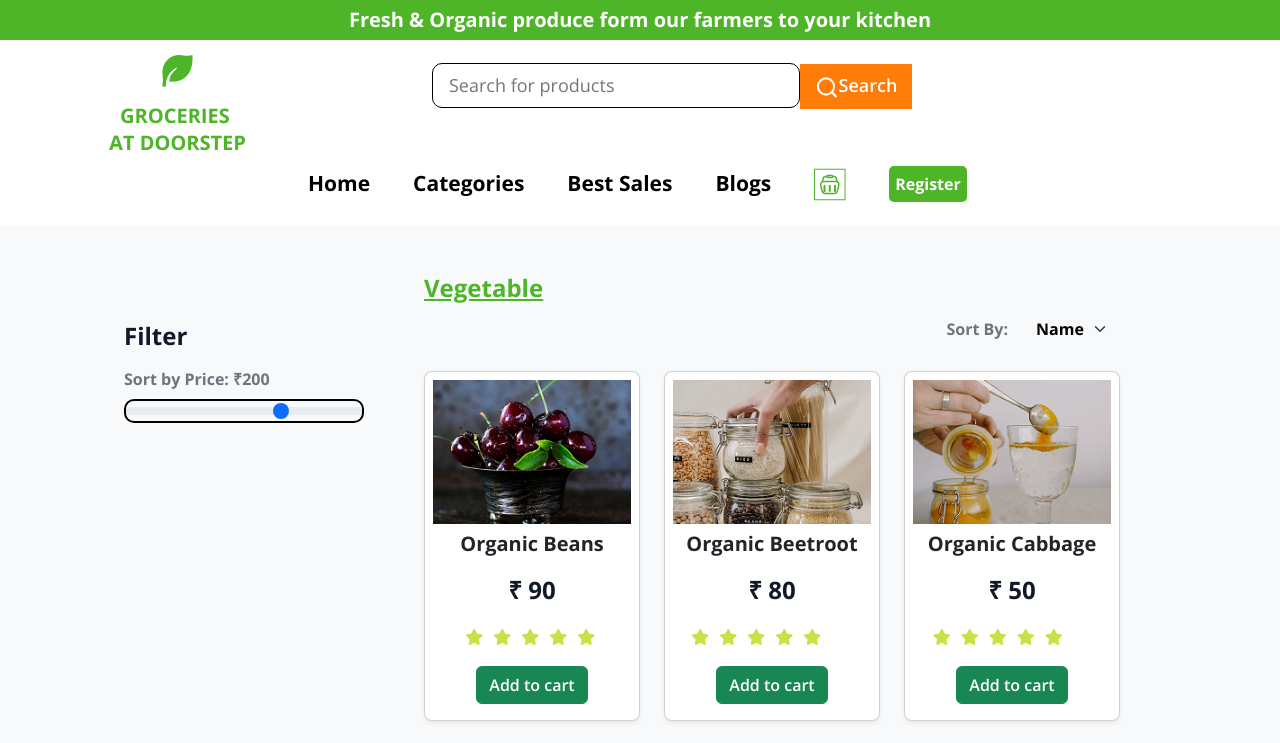
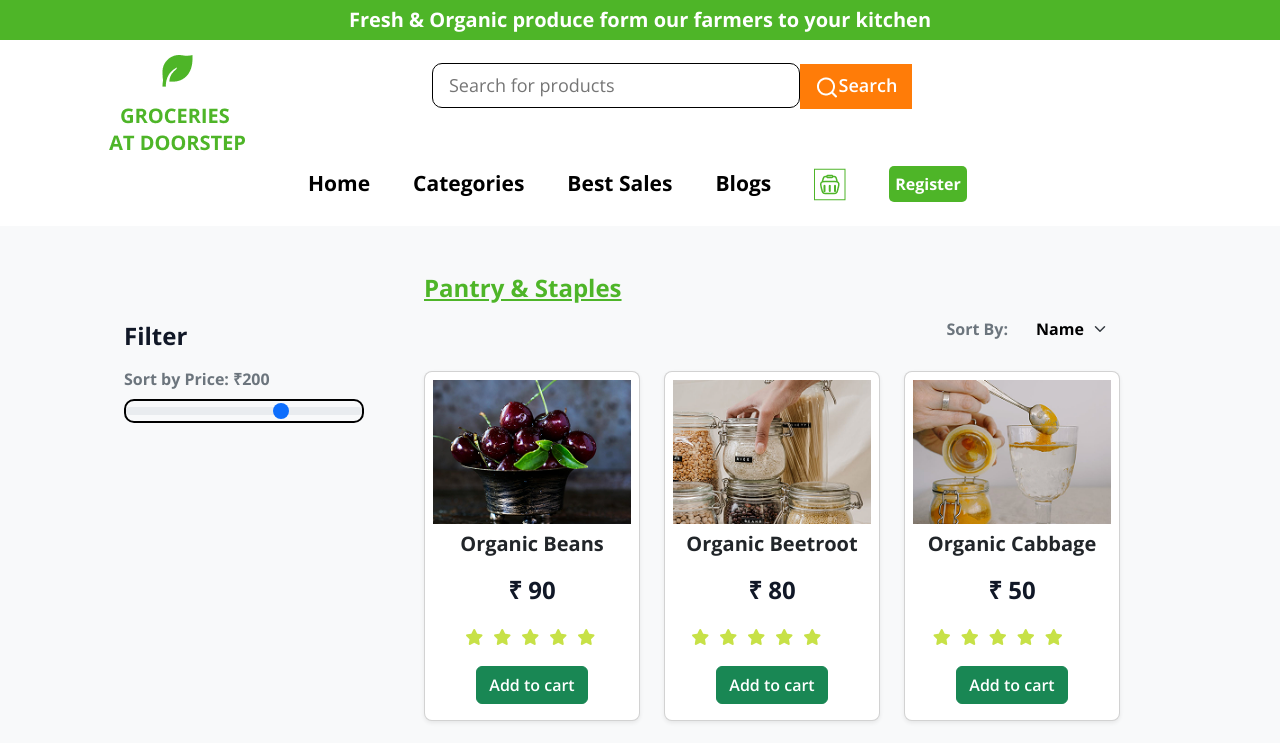
Before and after one commit to Thirukumaran25/grocerywebsite, a React (Vite) app: page /Pantry in a window 1280 px wide. Shown: the top 743 px of the page. Built offline with nearby package versions, Linux system fonts and the light colour scheme; a web font is replaced by a local one.

Commit message:
Update Pantry.jsx

```diff
--- a/src/components/Pantry.jsx
+++ b/src/components/Pantry.jsx
@@ -79,7 +79,7 @@ function Pantry() {
 
               {/* Sort Section */}
               <section className="col-md-9 px-5">
-                <h2 className="fs-4 fw-bold" style={{ color: '#4EB528', textDecoration: "underline" }}>Vegetable</h2>
+                <h2 className="fs-4 fw-bold" style={{ color: '#4EB528', textDecoration: "underline" }}>Pantry & Staples</h2>
                 <div className="d-flex flex-column flex-md-row justify-content-end mb-4">
                   <div className="d-flex gap-3 align-items-center">
                     <label htmlFor="sortBy" className="form-label fw-bold text-secondary mb-0">Sort By:</label>
```
